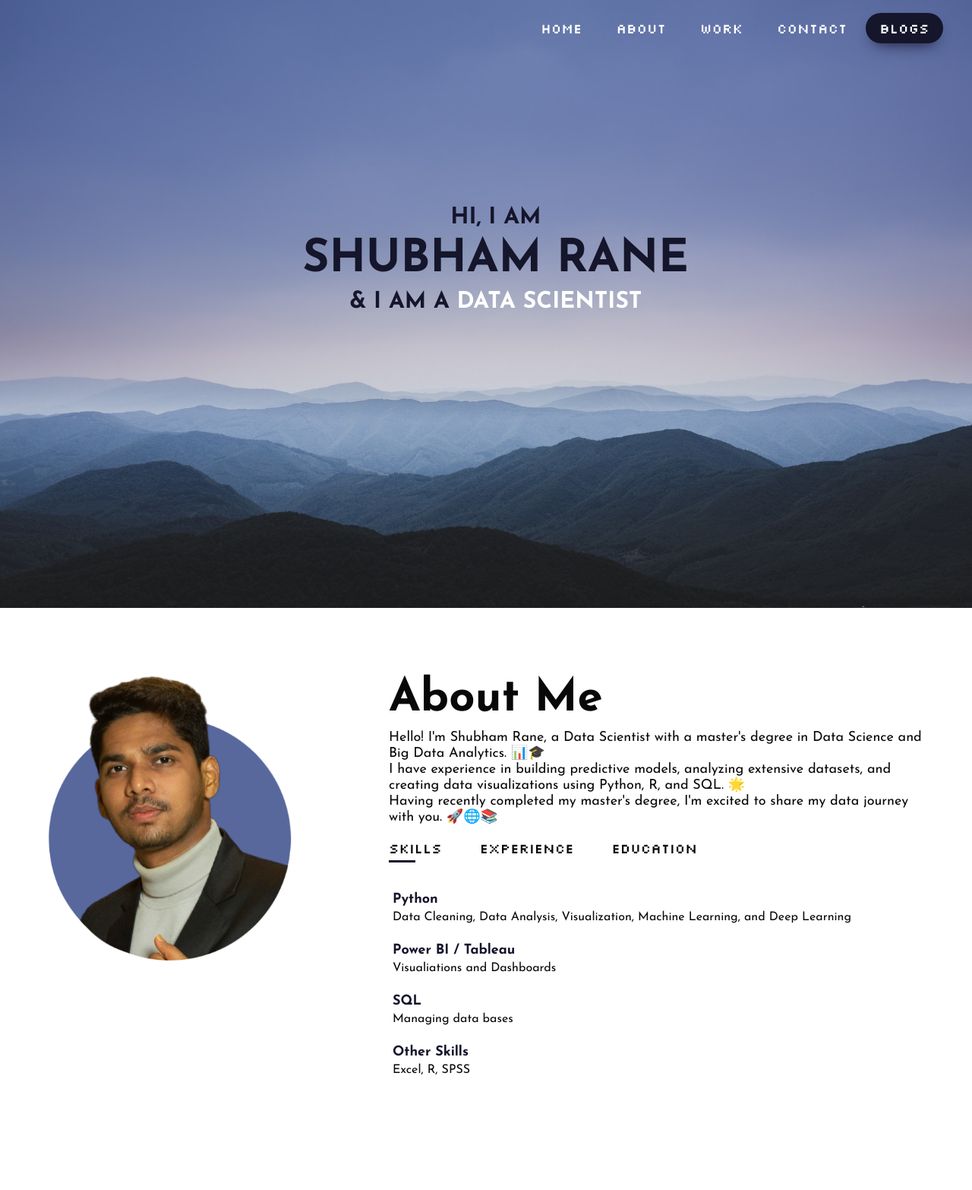
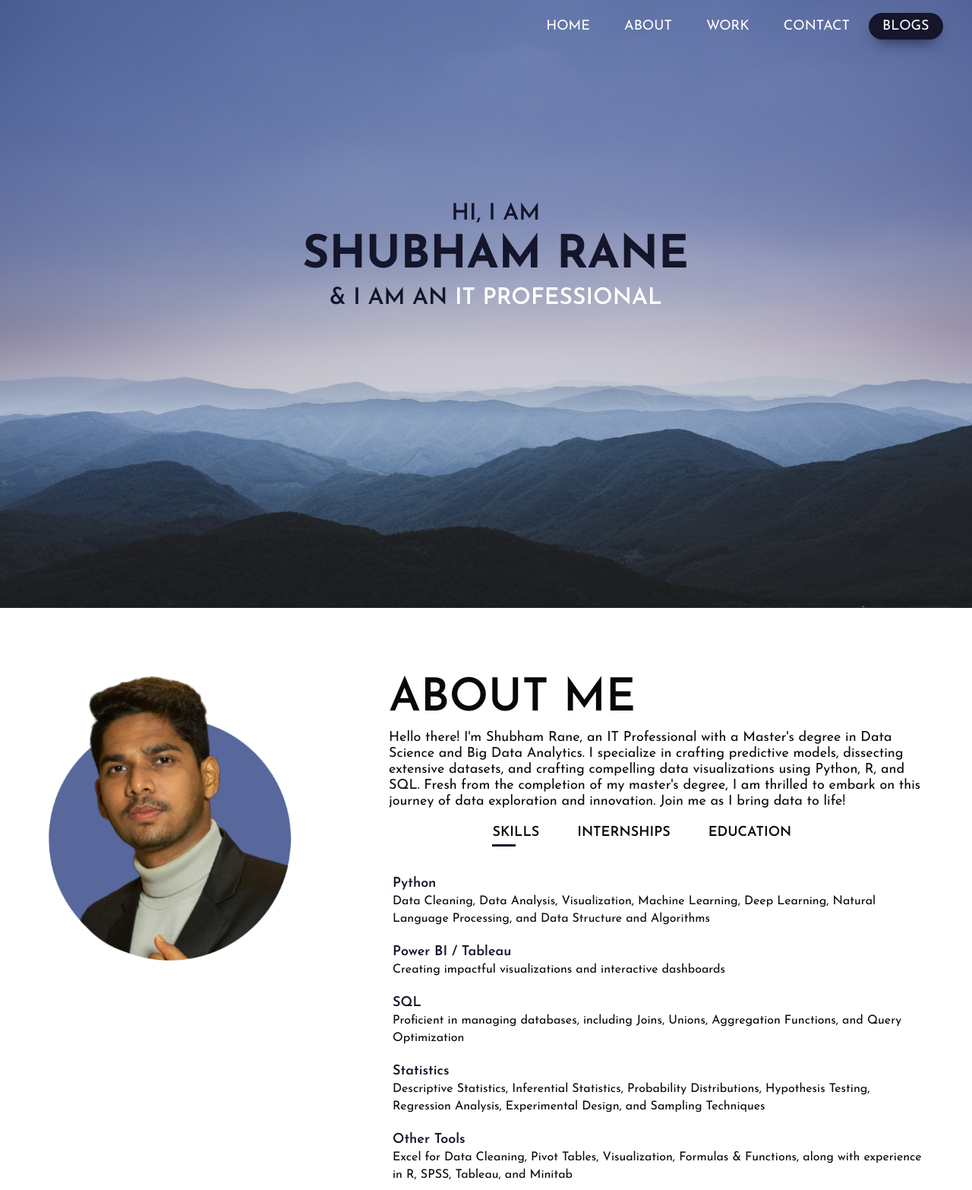
Before and after one commit to shubhamrane29/portfolio, a plain HTML site: page index.html in a window 1280 px wide. Shown: the top 1566 px of the page at 76% size. Drawn offline with nearby package versions, Linux system fonts and the light colour scheme.

Commit message:
Font Changes

```diff
--- a/index.html
+++ b/index.html
@@ -9,7 +9,7 @@
 
     <link rel="preconnect" href="https://fonts.googleapis.com">
     <link rel="preconnect" href="https://fonts.gstatic.com" crossorigin>
-    <link href="https://fonts.googleapis.com/css2?family=Bebas+Neue&family=Chakra+Petch&family=Josefin+Sans:wght@400;700&family=Montserrat&family=Silkscreen&family=Yeseva+One&display=swap" rel="stylesheet">
+    <link href="https://fonts.googleapis.com/css2?family=Josefin+Sans:ital,wght@0,100..700;1,100..700&display=swap" rel="stylesheet">
 
     <script src="https://kit.fontawesome.com/4080765072.js" crossorigin="anonymous"></script>
     <script src="https://ajax.googleapis.com/ajax/libs/jquery/3.7.1/jquery.min.js"></script>
@@ -21,11 +21,11 @@
             <nav>
                 <div class='hide' id='sidemenu'>
                     <ul>
-                        <li><a href="#header">Home</a></li>
-                        <li><a href="#about">About</a></li>
-                        <li><a href="#portfolio">Work</a></li>
-                        <li><a href="#contact">Contact</a></li>
-                        <a href="https://medium.com/@shubhwrites" class='nav-button'>Blogs</a>
+                        <li><a href="#header">HOME</a></li>
+                        <li><a href="#about">ABOUT</a></li>
+                        <li><a href="#portfolio">WORK</a></li>
+                        <li><a href="#contact">CONTACT</a></li>
+                        <a href="https://medium.com/@shubhwrites" class='nav-button'>BLOGS</a>
                     </ul>
                     <i class="fas fa-solid fa-times" onclick="closemenu()"></i>
                 </div>
@@ -34,7 +34,7 @@
             <div class="header-text">
                 <p>HI, I AM</p>
                 <h1>SHUBHAM RANE</h1>
-                <p>& I AM A <span>DATA SCIENTIST</span></p>
+                <p>& I AM AN <span>IT PROFESSIONAL</span></p>
             </div>
         </div>
     </div>
@@ -45,25 +45,27 @@
                 <img src="images/user.png">
             </div>
             <div class="about-col-2">
-                <h1 class="sub-title">About Me</h1>
-                <p>Hello! I'm Shubham Rane, a Data Scientist with a master's degree in Data Science and Big Data Analytics. 📊🎓<br>
-                    I have experience in building predictive models, analyzing extensive datasets, and creating data visualizations using Python, R, and SQL. 🌟<br>
-                    Having recently completed my master's degree, I'm excited to share my data journey with you. 🚀🌐📚</p>
+                <h1 class="sub-title">ABOUT ME</h1>
+                <p>Hello there! I'm Shubham Rane, an IT Professional with a Master's degree in Data Science and Big Data Analytics. I specialize in crafting predictive models, dissecting extensive datasets, and crafting compelling data visualizations using Python, R, and SQL. Fresh from the completion of my master's degree, I am thrilled to embark on this journey of data exploration and innovation. Join me as I bring data to life!<p>
+
                 <div class="tab-titles">
-                    <p class="tab-links active-link" onclick="opentab('skills', event)">Skills</p>
-                    <p class="tab-links" onclick="opentab('internship', event)"> Experience </p>
-                    <p class= "tab-links" onclick="opentab('education', event)"> Education </p>
+                    <p class="tab-links active-link" onclick="opentab('skills', event)">SKILLS</p>
+                    <p class="tab-links" onclick="opentab('internship', event)">INTERNSHIPS</p>
+                    <p class= "tab-links" onclick="opentab('education', event)">EDUCATION</p>
                 </div>
                 <div class="tab-contents active-tab" id="skills">
                     <ul>
-                        <li><span>Python</span><br>Data Cleaning, Data Analysis, Visualization, Machine Learning, and Deep Learning</li>
+                        <li><span>Python</span><br>Data Cleaning, Data Analysis, Visualization, Machine Learning, Deep Learning, Natural Language Processing, and Data Structure and Algorithms</li>
 
-                        <li><span>Power BI / Tableau</span><br>Visualiations and Dashboards</li>
+                        <li><span>Power BI / Tableau</span><br>Creating impactful visualizations and interactive dashboards</li>
 
-                        <li><span>SQL</span><br>Managing data bases</li>
+                        <li><span>SQL</span><br>Proficient in managing databases, including Joins, Unions, Aggregation Functions, and Query Optimization</li>
 
-                        <li><span>Other Skills</span><br>Excel, R, SPSS</li>
-                    </ul>
+                        <li><span>Statistics</span><br>Descriptive Statistics, Inferential Statistics, Probability Distributions, Hypothesis Testing, Regression Analysis, Experimental Design, and Sampling Techniques</li>
+
+                        <li><span>Other Tools</span><br>Excel for Data Cleaning, Pivot Tables, Visualization, Formulas & Functions, along with experience in R, SPSS, Tableau, and Minitab</li>
+                      </ul>
+
                 </div>
 
                 <div class="tab-contents" id="internship">
@@ -87,7 +89,7 @@
 
     <div id="portfolio">
         <div class="container">
-            <h1 class="sub-title">My Work</h1>
+            <h1 class="sub-title">PROJECTS</h1>
             <div class="work-list">
                 <div class="work">
                     <img src="images/work-1.jpg" alt="">
@@ -122,7 +124,7 @@
         <div class="container">
             <div class="row">
                 <div class="contact-left">
-                    <h1 class="sub-title">Contact Me</h1>
+                    <h1 class="sub-title">CONTACT</h1>
                     <p><i class="fa-solid fa-envelope"></i>shubhrane2911@gmail.com</p>
                     <div class="social-icons">
                         <a href="https://www.linkedin.com/in/shubhamrane29/"><i class="fa-brands fa-linkedin"></i></a>
--- a/style.css
+++ b/style.css
@@ -41,7 +41,6 @@ nav ul li{
 }
 
 nav ul li a{
-    font-family: 'Silkscreen', cursive;
     color: #fff;
     text-decoration: none;
     font-size: 18px;
@@ -66,7 +65,6 @@ nav ul li a:hover::after{
 /* CSS */
 .nav-button {
   background: #15152B;
-  font-family: 'Silkscreen', cursive;
   border-radius: 999px;
   box-shadow: #15152B 0 10px 20px -10px;
   box-sizing: border-box;
@@ -154,15 +152,16 @@ nav ul li a:hover::after{
 .tab-titles{
     display: flex;
     margin: 20px 0 40px;
+    justify-content: center;
+    font-weight: 600;
 }
 
 .tab-links{
     margin-right: 50px;
     font-size: 18px;
-    font-weight: 500px;
+    font-weight: 700px;
     cursor: pointer;
     position: relative;
-    font-family: 'Silkscreen', cursive;
 }
 
 .tab-links::after{
@@ -256,7 +255,6 @@ nav ul li a:hover::after{
 .layer h3{
     font-weight: 500;
     margin-bottom: 20px;
-    font-family: 'Silkscreen', cursive;
 }
 
 .layer a{
```
